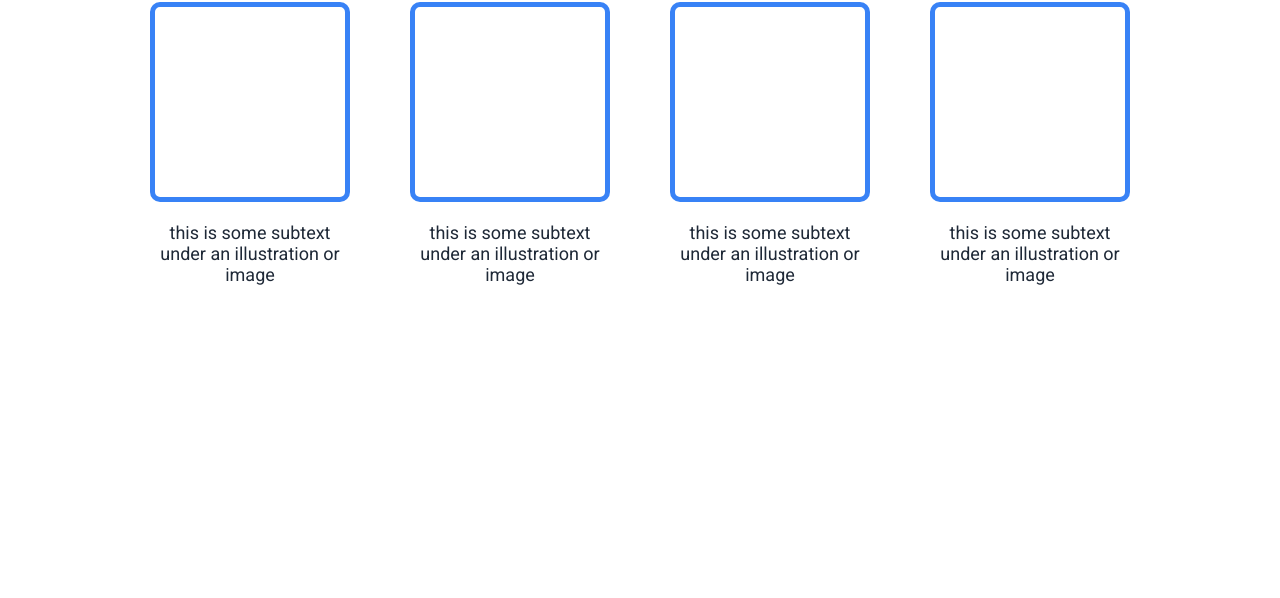
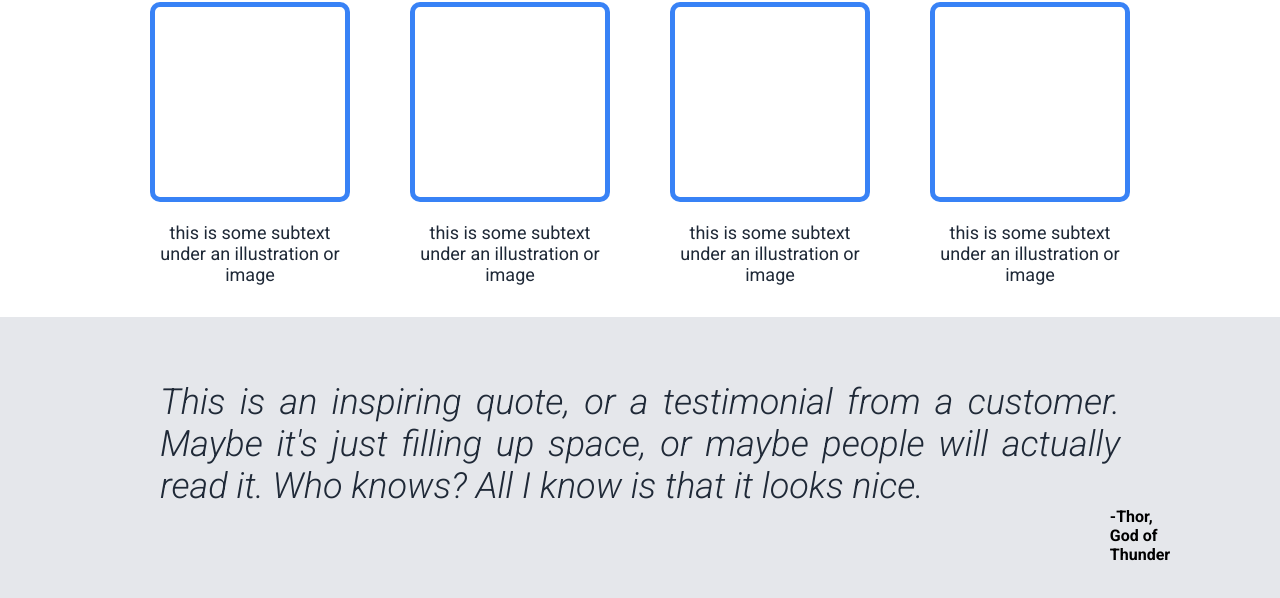
Before and after one commit to Sergyyyyy/odin-LandingPage, a plain HTML site: page index.html in a window 1280 px wide. Shown: the part 548-1146 px from the top of the page. Before the commit the page ends 865 px from the top, so only its background shows below. Drawn offline with Linux system fonts and the light colour scheme.

Commit message:
Added quote section with style

```diff
--- a/index.html
+++ b/index.html
@@ -62,7 +62,12 @@
         </div>
     </section>
 
-    <section></section>
+    <section class="Quote">
+        <h2>This is an inspiring quote, or a testimonial from a customer. Maybe it's just filling up space, or maybe people will actually read it. Who knows? All I know is that it looks nice.</h2>
+        <div class="quote_author">
+            <b>-Thor, God of Thunder</b>
+        </div>
+    </section>
 
     <footer></footer>
 </body>
--- a/style.css
+++ b/style.css
@@ -136,3 +136,24 @@ header{
     text-align: center;
     width: 200px;
 }
+
+.Quote{
+    padding: 4rem 10rem;
+    justify-content: space-between;
+    align-items: center;
+    background-color: #E5E7EB;
+    display: flex;
+    flex-direction: column;
+}
+
+.Quote h2{
+    font-size: 36px;
+    color: #1F2937;
+    font-weight: 300;
+    font-style: italic;
+    text-align: justify;
+}
+
+.quote_author{
+    margin-left: 1000px;
+}
```
